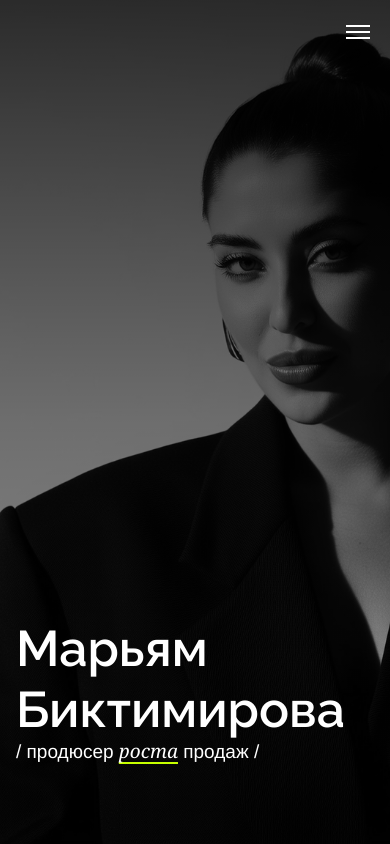
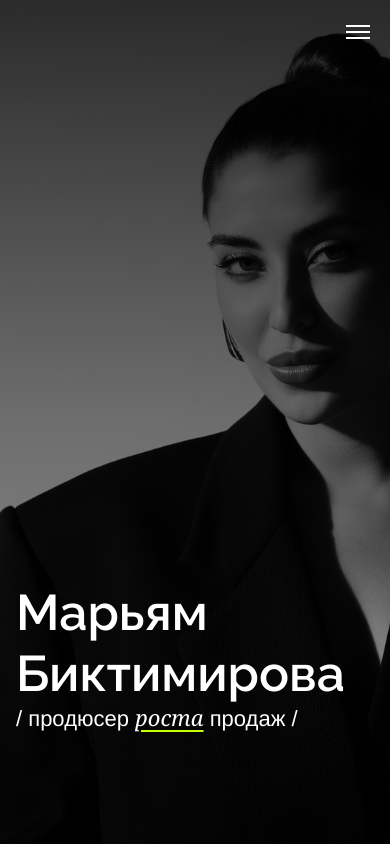
Before and after one commit to sofiassokolova-art/mayyam-website, a Next.js app: page / in a window 390 px wide. Shown: the top 844 px of the page. Built offline with nearby package versions, Linux system fonts and the light colour scheme.

Commit message:
Adjust Hero mobile layout: move name higher (pb-24 vs pb-16), increase role font size (22-50px vs 19-42px)

```diff
--- a/src/components/Hero.tsx
+++ b/src/components/Hero.tsx
@@ -46,7 +46,7 @@ const Hero = () => {
       {/* Content */}
       <div className="relative z-10 h-full">
         <div className="container-custom h-full px-6 md:px-4">
-          <div className="flex items-end justify-start h-full pb-16 md:pb-20">
+          <div className="flex items-end justify-start h-full pb-24 md:pb-20">
             <motion.div
               variants={containerVariants}
               initial="hidden"
@@ -85,7 +85,7 @@ const Hero = () => {
                 className="text-white leading-[1.2] mb-4 text-left" // выравнивание по левому краю
                 style={{
                   fontFamily: 'Helvetica Neue, Helvetica, Arial, sans-serif',
-                  fontSize: 'clamp(19px, 4.2vw, 42px)', // увеличен на 5%
+                  fontSize: 'clamp(22px, 5vw, 50px)', // увеличен еще больше
                   fontWeight: 300
                 }}
               >
```
